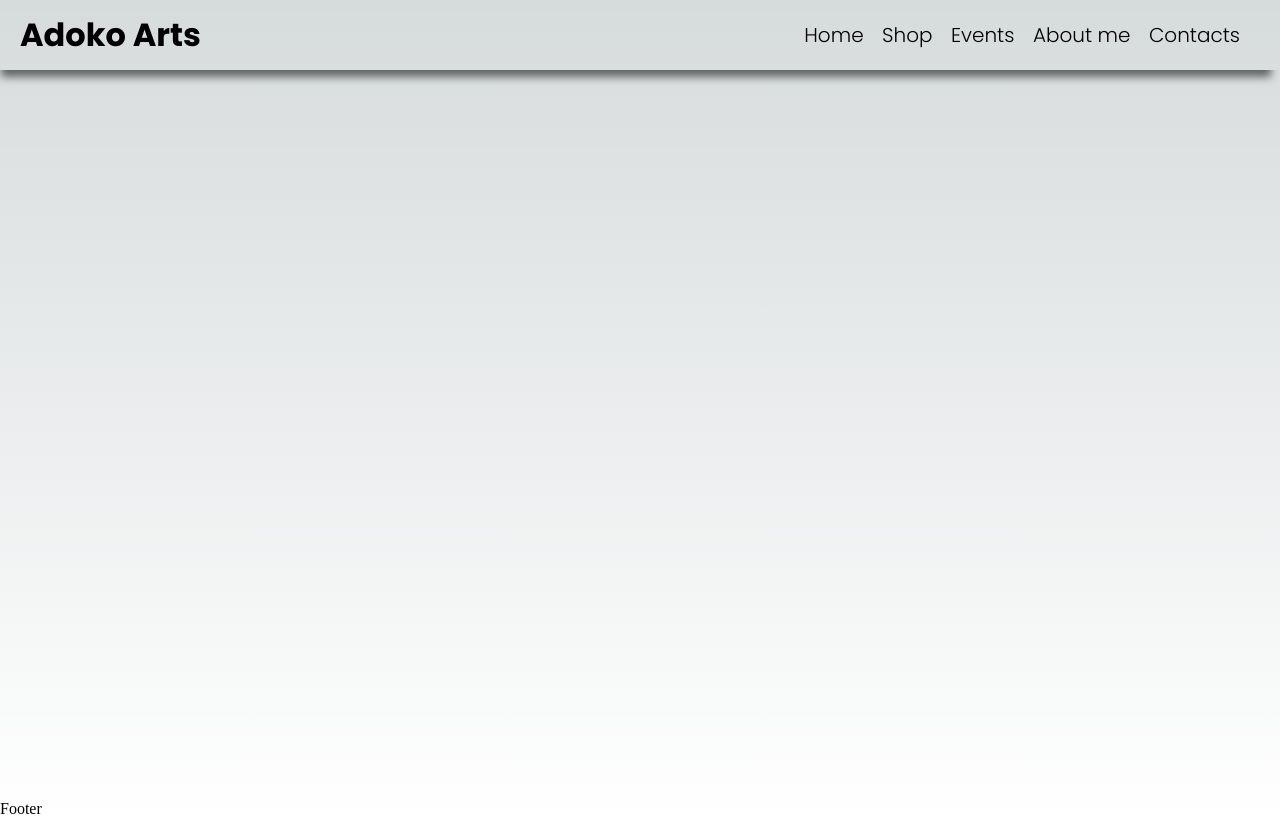
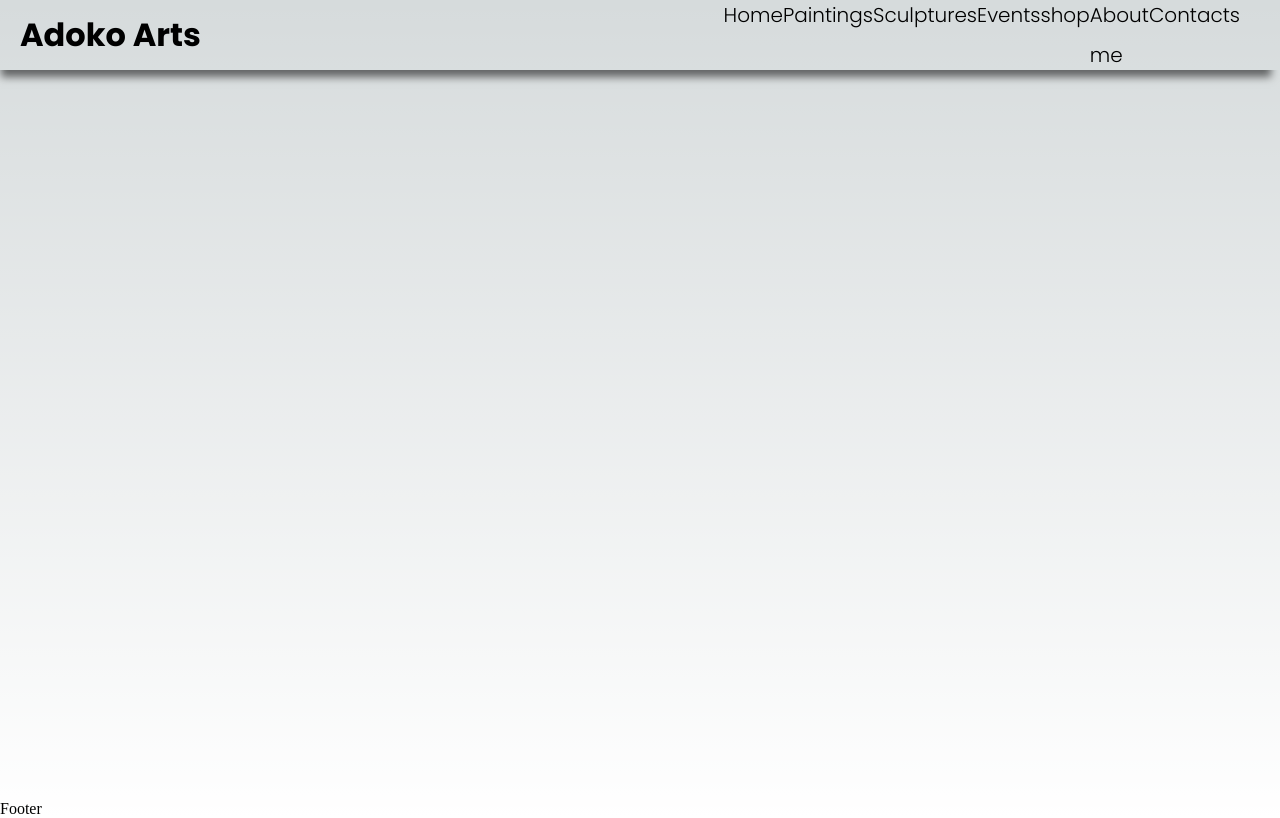
Before and after one commit to daudi13/adoko_art, a Next.js app: page / in a window 1280 px wide. Built offline with nearby package versions, Linux system fonts and the light colour scheme.

Commit message:
Add more navItems

```diff
--- a/components/Navbar.jsx
+++ b/components/Navbar.jsx
@@ -9,8 +9,10 @@ const Navbar = () => {
       <div className={styles.navSection}>
         <ul className={styles.navItems}>
           <li className={styles.navItem}><Link href="" passHref>Home</Link></li>
-          <li className={styles.navItem}><Link href="" passHref>Shop</Link></li>
+          <li className={styles.navItem}><Link href="" passHref>Paintings</Link></li>
+          <li className={styles.navItem}><Link href="" passHref>Sculptures</Link></li>
           <li className={styles.navItem}><Link href="" passHref>Events</Link></li>
+          <li className={styles.navItem}><Link href="" passHref>shop</Link></li>
           <li className={styles.navItem}><Link href="" passHref>About me</Link></li>
           <li className={styles.navItem}><Link href="" passHref>Contacts</Link></li>
         </ul>
```
